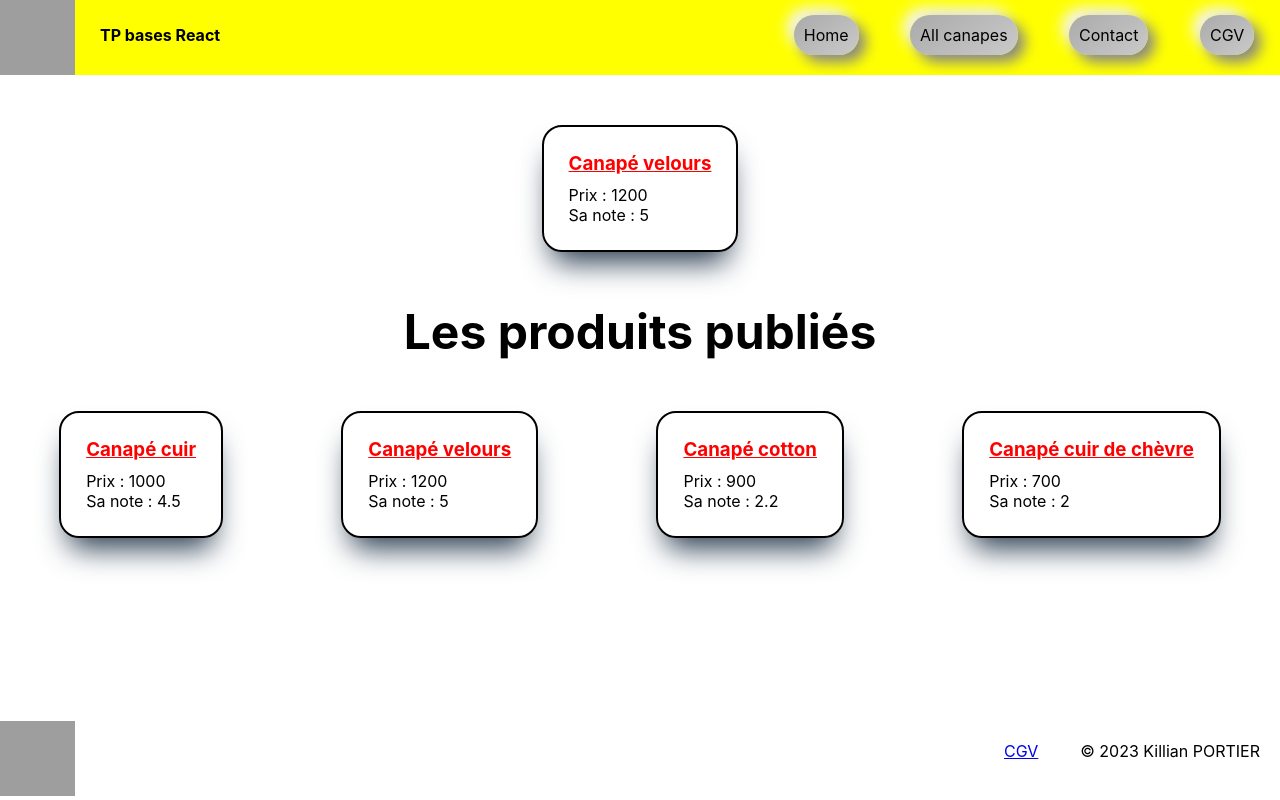
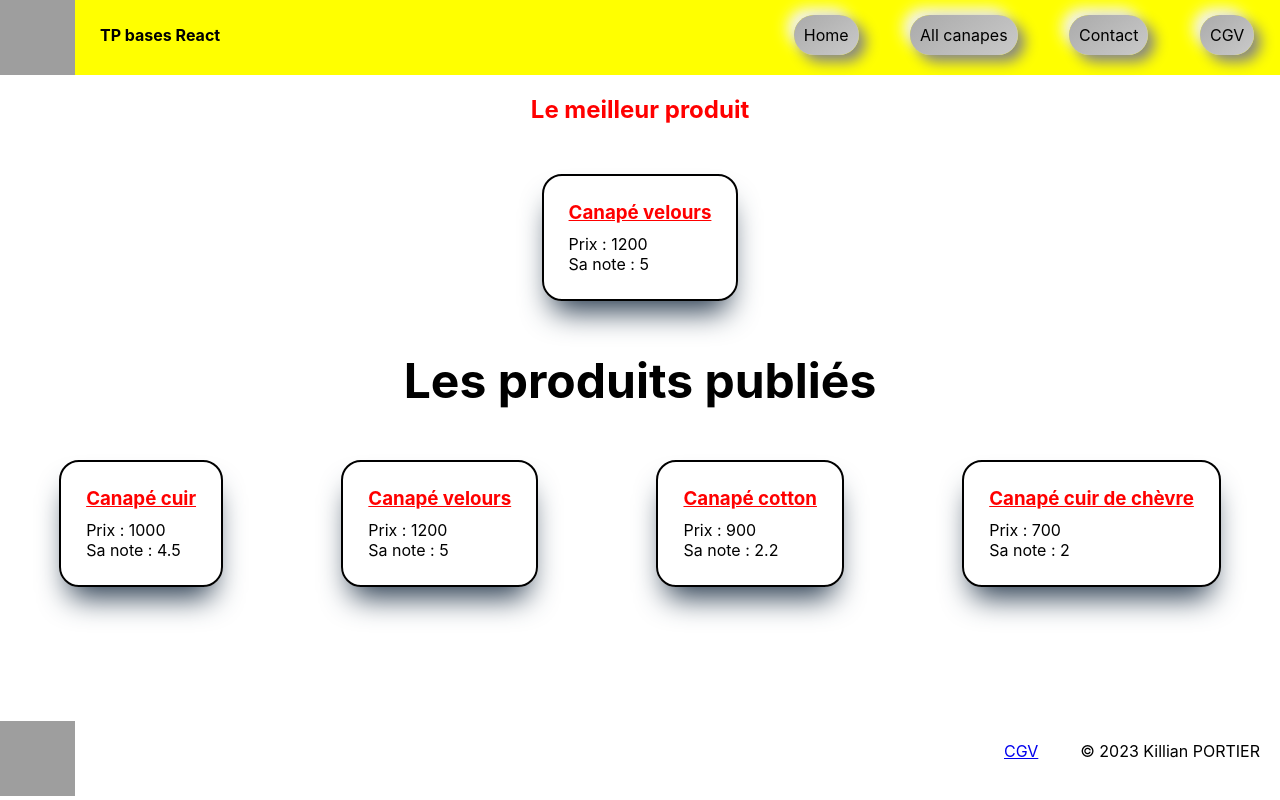
Before and after one commit to Killrian47/TP-React, a React (Create React App) app: page / in a window 1280 px wide. Built offline with nearby package versions, Linux system fonts and the light colour scheme; grey boxes are pictures that could not be loaded.

Commit message:
add title for best product

```diff
--- a/src/BestProduct.css
+++ b/src/BestProduct.css
@@ -1,3 +1,9 @@
+.App-the-best-product-title {
+    text-align: center;
+    color: red;
+    margin-top: 20px;
+}
+
 .App-the-best-product {
     display: flex;
     justify-content: center;
--- a/src/partials/BestProduct.jsx
+++ b/src/partials/BestProduct.jsx
@@ -14,6 +14,7 @@ const BestProduct = ({productsForBestProduct}) => {
 
     return (
         <>
+            <h2 className="App-the-best-product-title">Le meilleur produit</h2>
             <div className="App-the-best-product">
                 {theBestProduct.map((product) => {
                     return (
```
